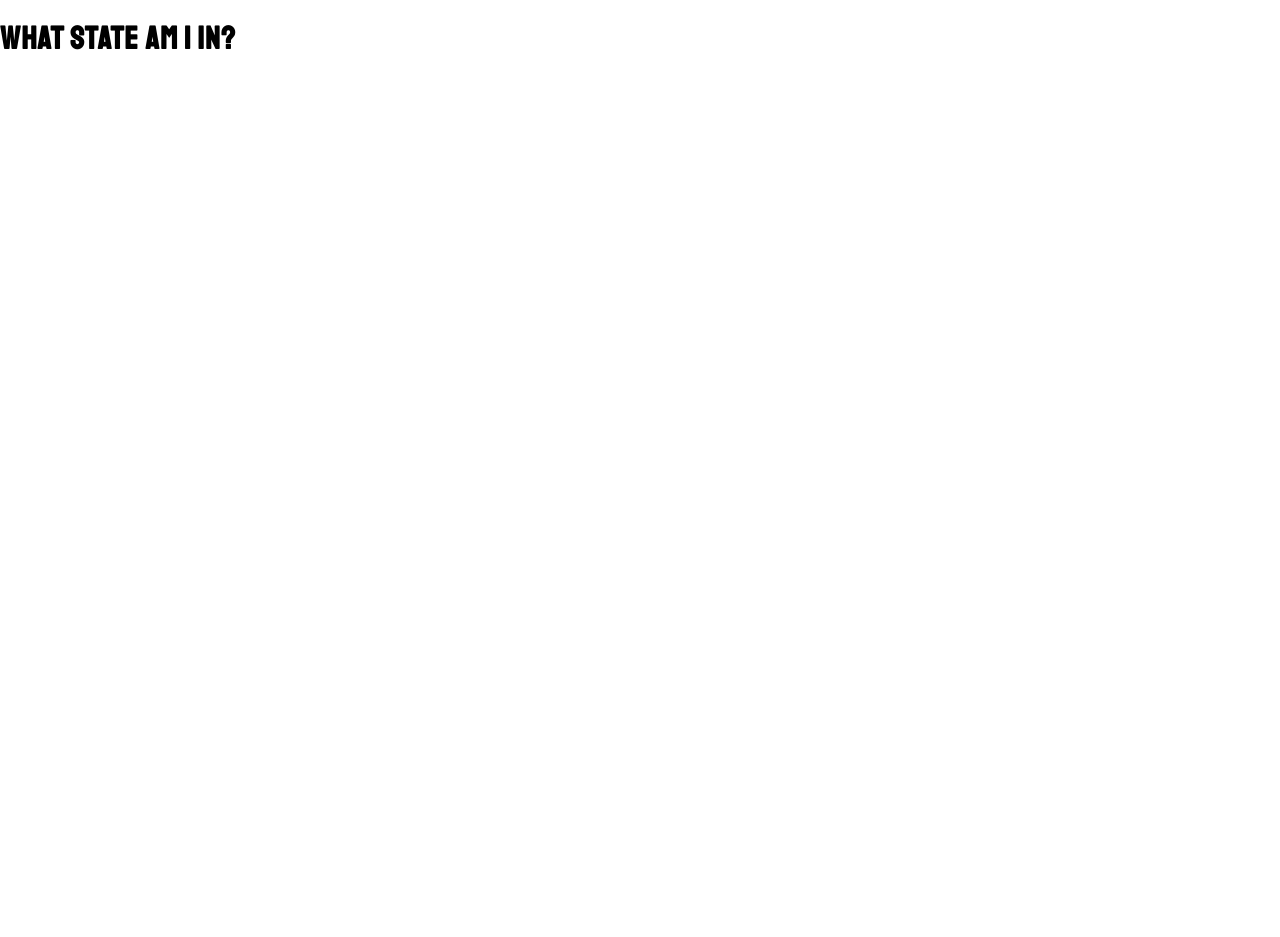
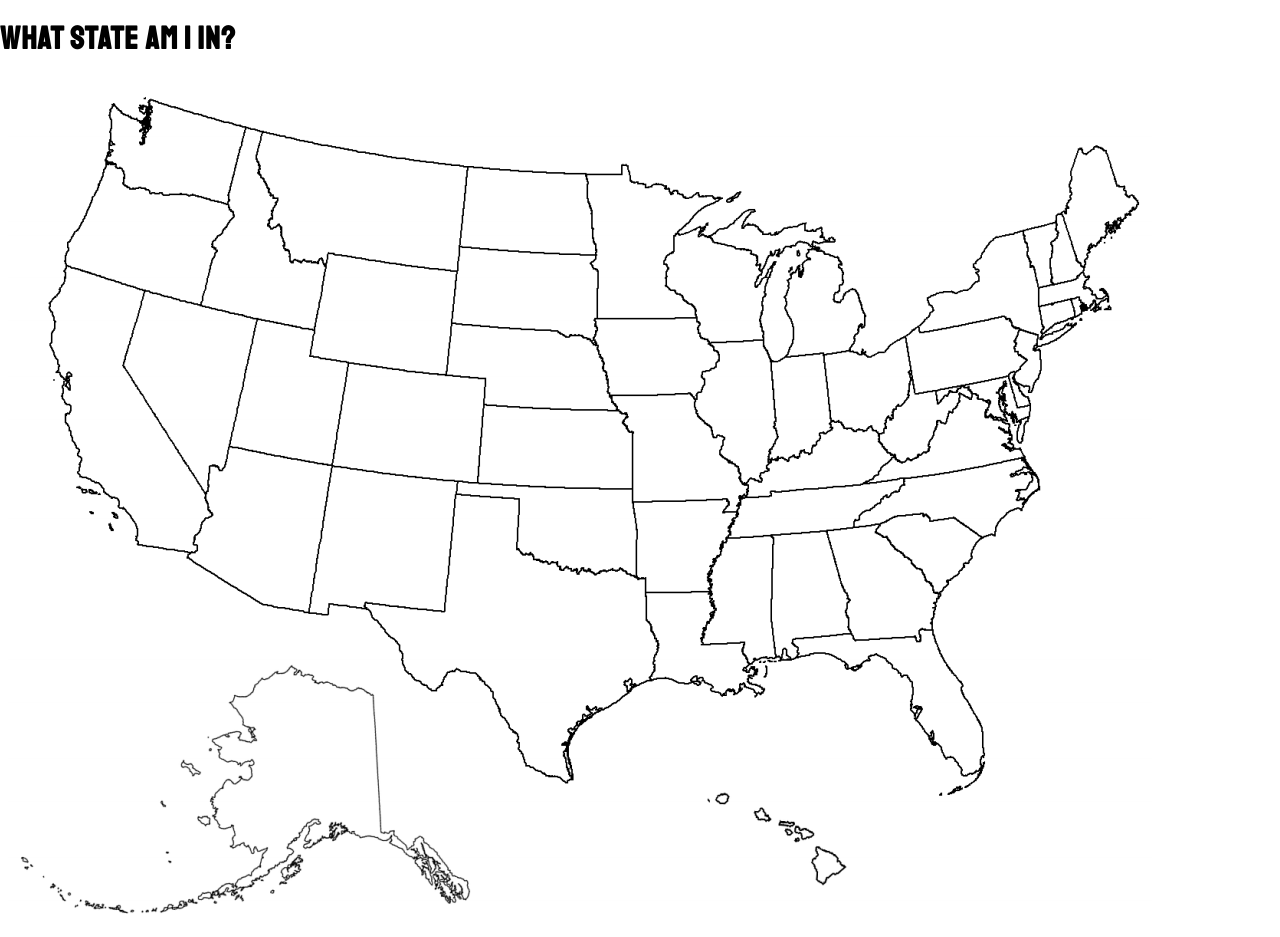
Before and after one commit to JulianNicholls/States-Quiz, a React (Create React App) app: page / in a window 1280 px wide. Before the commit the page ends 800 px from the top, so only its background shows below. Built offline with nearby package versions, Linux system fonts and the light colour scheme.

Commit message:
Add states outline map

```diff
--- a/src/App.js
+++ b/src/App.js
@@ -8,6 +8,8 @@ class App extends Component {
         <header className="App-header">
           <h1>What state am I in?</h1>
         </header>
+
+        <img src="images/states-map.png" alt="" />
       </div>
     );
   }
```
Also changed, not shown: public/images/states-map.png (added).
